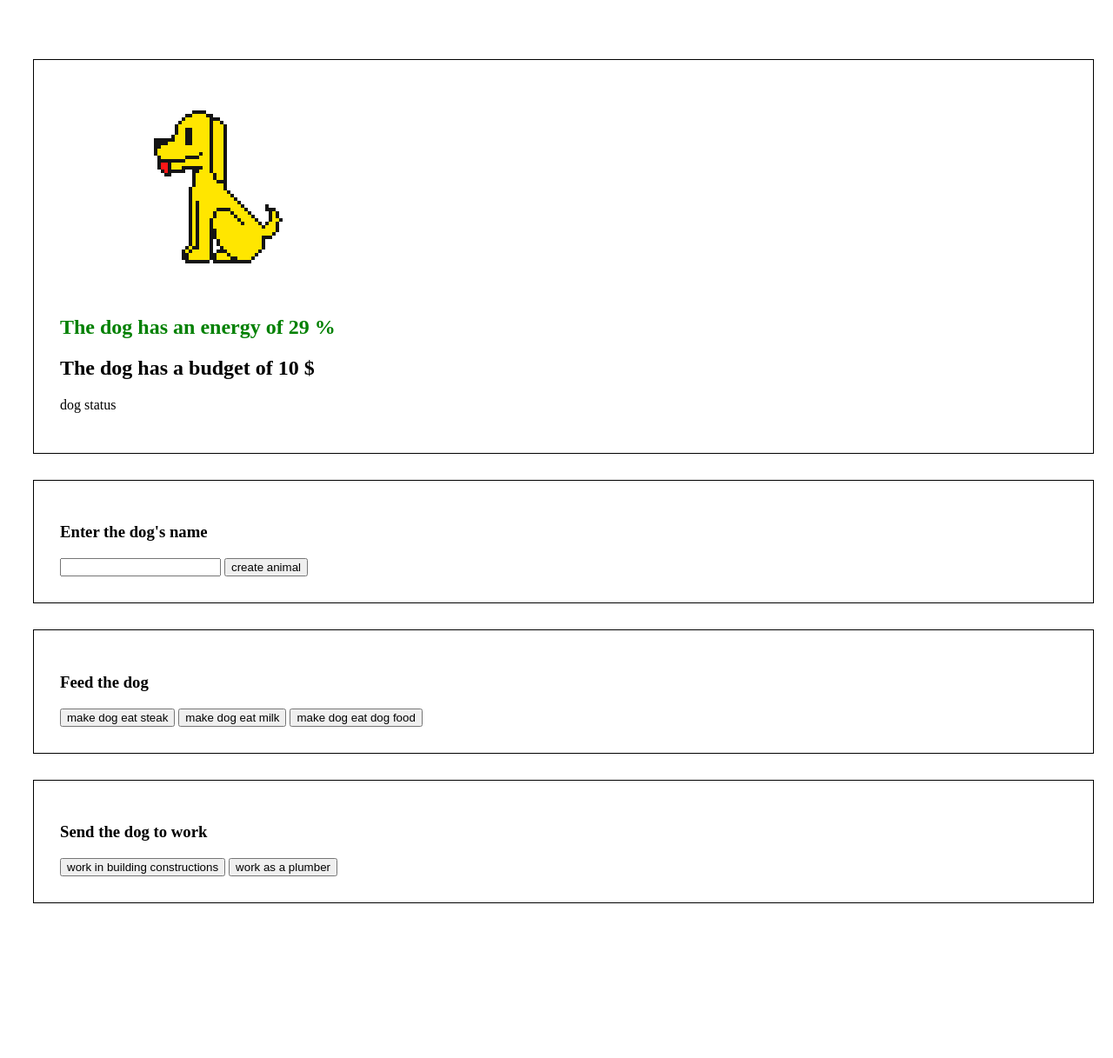
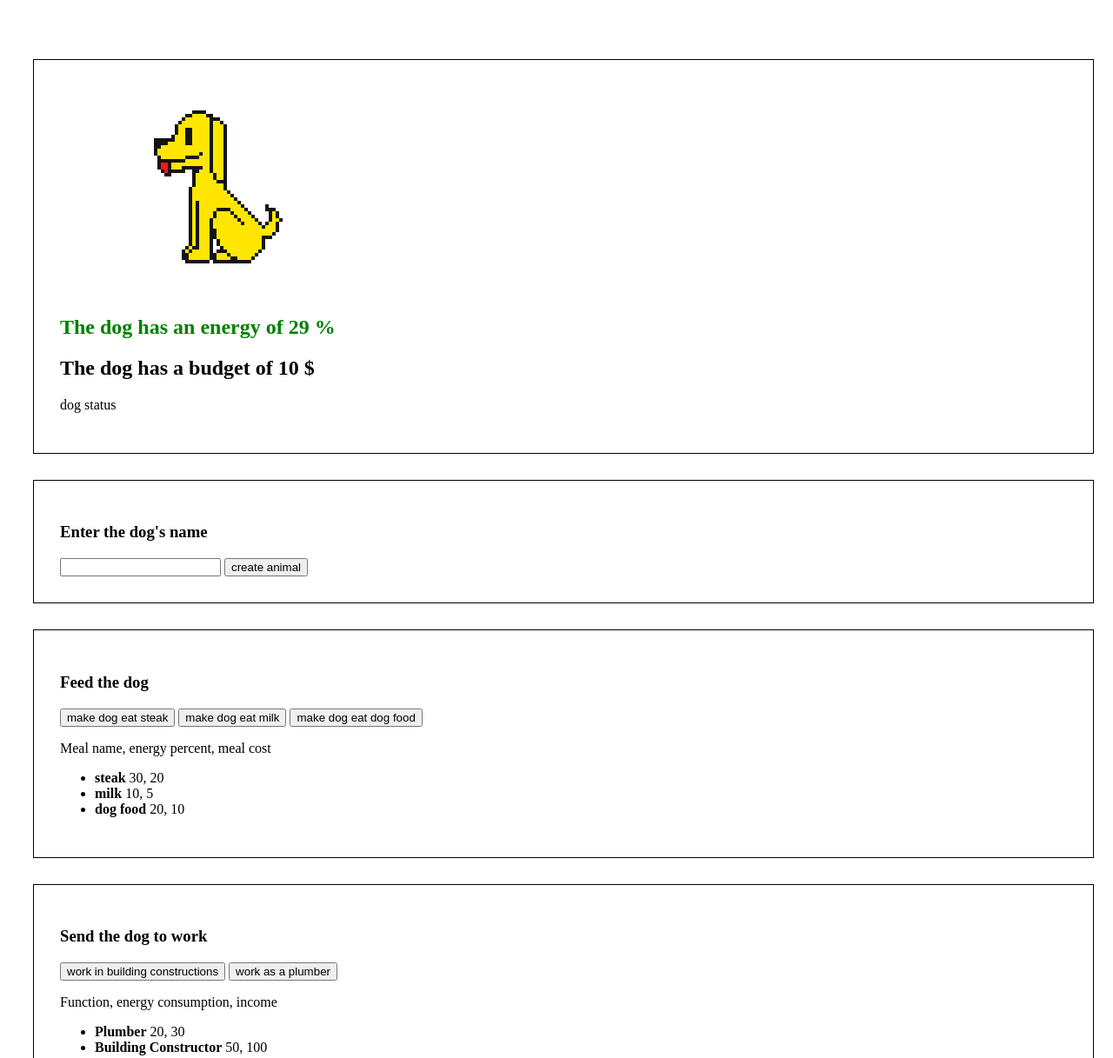
Before and after one commit to felicianpopa/Dog, a plain HTML site: page index.html in a window 1280 px wide. Shown: the top 1217 px of the page at 87% size. Before the commit the page ends 1107 px from the top, so only its background shows below. Drawn offline with nearby package versions, Linux system fonts and the light colour scheme.

Commit message:
Add the dog images and create function to show the dog's attributes from the objects.

```diff
--- a/css/style.css
+++ b/css/style.css
@@ -19,3 +19,7 @@ body {
 .dog-energy.critical {
 	color: red;
 }
+
+.dog-avatar img {
+	width: 320px;
+}
--- a/index.html
+++ b/index.html
@@ -9,7 +9,9 @@
 </head>
 <body>
     <div class="actions">
-        <img src="img/shaking-tale.gif" alt="">
+        <div class="dog-avatar">
+            <img src="img/shaking-tale.gif" alt="">
+        </div>
         <h2 class="dog-energy">The dog has an energy of <span id="energy"></span> %</h2>
         <h2 class="dog-budget">The dog has a budget of <span id="budget"></span> $</h2>
 
@@ -27,12 +29,16 @@
         <input type="button" onclick="leDog.eat(meals.steak)" value="make dog eat steak">
         <input type="button" onclick="leDog.eat(meals.milk)" value="make dog eat milk">
         <input type="button" onclick="leDog.eat(meals.dogFood)" value="make dog eat dog food">
+        <p>Meal name, energy percent, meal cost</p>
+        <div id="dog-meals"></div>
     </div>
 
     <div class="actions">
         <h3>Send the dog to work</h3>
         <input type="button" onclick="leDog.work(workPositions.buildingConstructor)" value="work in building constructions">
         <input type="button" onclick="leDog.work(workPositions.plumber)" value="work as a plumber">
+        <p>Function, energy consumption, income</p>
+        <div id="work-positions"></div>
     </div>
 </body>
 
--- a/js/script.js
+++ b/js/script.js
@@ -106,9 +106,11 @@ function timeFoodConsumption(dogName){
 function checkDogEnergy (dogName) {
     if(dogName.energy < 10) {
         $('.dog-energy').addClass('critical');
+        $('.dog-avatar img').attr("src", "img/hungry-dog.gif");
     }
     else {
         $('.dog-energy').removeClass('critical');
+        $('.dog-avatar img').attr("src", "img/shaking-tale.gif");
     }
 }
 
@@ -128,19 +130,34 @@ $(document).ready(function(){
     otputDogEnergy();
     otputDogBudget();
     dogStatus = $('.dog-actions');
+    showObjectsAttributes(workPositions, '#work-positions');
+    showObjectsAttributes(meals, '#dog-meals');
 });
 
 
 // Add budget to the dog via prototypal inheritance.
 Dog.prototype.budget = 10;
 
+// updates the heading showing the dog's budget.
 function otputDogBudget() {
     $('#budget').html(leDog.budget);
 }
 
-
-
-
+// Show the data from the literal objects eg food, work.
+function showObjectsAttributes(leObject, whereToShow) {
+    var text = "<ul>";
+    for(var key in leObject) {
+        text += "<li>";
+        text += "<strong>" + leObject[key][0] + "</strong> ";
+        for(i=1; i<leObject[key].length-1; i++) {
+            text += leObject[key][i] + ", ";
+        }
+        text += leObject[key][leObject[key].length-1];
+        text += "</li>"
+    }
+    text += "</ul>";
+    $(whereToShow).html(text);
+}
 
 
 //========================================================================================================
```
Also changed, not shown: img/hungry-dog.gif (added).
